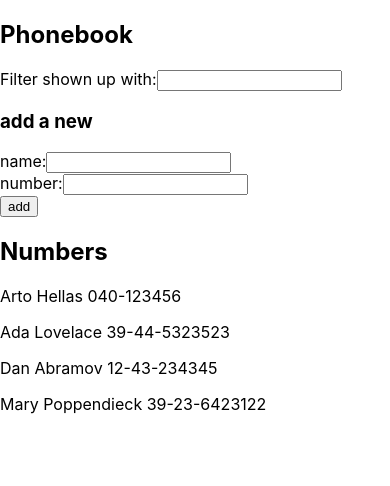
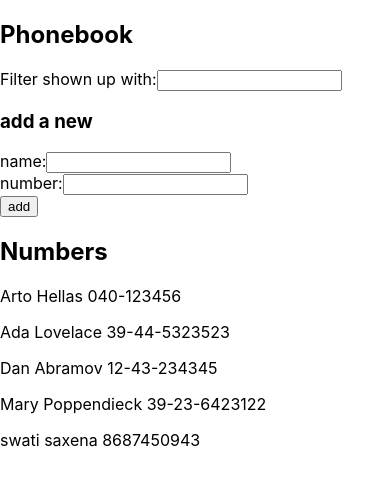
Before and after one commit to swati2904/FullStackOpen-exerciseSubmission, a React (Create React App) app in the folder Part-2/Exercise Submission/phonebook/: page / in a window 390 px wide. Shown: the top 486 px of the page. Built offline with nearby package versions, Linux system fonts and the light colour scheme; data requests are answered from the project's data file.

Commit message:
2.15: Phonebook step7

```diff
--- a/Part-2/Exercise Submission/phonebook/db.json
+++ b/Part-2/Exercise Submission/phonebook/db.json
@@ -1,5 +1,5 @@
 {
-  "persons":[
+  "persons": [
     {
       "name": "Arto Hellas",
       "number": "040-123456",
@@ -19,6 +19,11 @@
       "name": "Mary Poppendieck",
       "number": "39-23-6423122",
       "id": 4
+    },
+    {
+      "name": "swati saxena",
+      "number": "8687450943",
+      "id": 5
     }
   ]
 }
--- a/Part-2/Exercise Submission/phonebook/src/App.js
+++ b/Part-2/Exercise Submission/phonebook/src/App.js
@@ -1,5 +1,6 @@
 import React, { useState, useEffect } from "react";
 import axios from "axios";
+import personService from "./services/persons";
 
 const Person = ({ person }) => {
   const { name, number } = person;
@@ -71,15 +72,11 @@ const App = () => {
   const [number, setNumber] = useState("");
   const [searchValue, setSearchValue] = useState("");
 
-  const hook = () => {
-    console.log("effect");
-    axios.get("http://localhost:3001/persons").then((response) => {
-      console.log("promise fulfilled");
-      setPersons(response.data);
+  useEffect(() => {
+    personService.getAll().then((persons) => {
+      setPersons(persons);
     });
-  };
-
-  useEffect(hook, []);
+  }, []);
 
   const handleSubmit = (event) => {
     event.preventDefault();
@@ -91,10 +88,16 @@ const App = () => {
       alert(`${newName} is already added to phonebook`);
       return;
     } else {
-      previousStack.push({ name: newName, number: number });
-      setPersons(previousStack);
-      setNewName("");
-      setNumber("");
+      // previousStack.push({ name: newName, number: number });
+      // setPersons(previousStack);
+      // setNewName("");
+      // setNumber("");
+      personService.create({ name: newName, number: number }).then((person) => {
+        previousStack.push(person);
+        setPersons(previousStack);
+        setNewName("");
+        setNumber("");
+      });
     }
   };
 
--- a/Part-2/Exercise Submission/phonebook/src/index.js
+++ b/Part-2/Exercise Submission/phonebook/src/index.js
@@ -3,8 +3,9 @@ import ReactDOM from "react-dom";
 import "./index.css";
 import App from "./App";
 import axios from "axios";
+ReactDOM.render(<App />, document.getElementById("root"));
 
-axios.get("http://localhost:3001/persons").then((response) => {
-  const persons = response.data;
-  ReactDOM.render(<App />, document.getElementById("root"));
-});
+// axios.get("http://localhost:3001/persons").then((response) => {
+//   const persons = response.data;
+//   ReactDOM.render(<App />, document.getElementById("root"));
+// });
--- /dev/null
+++ b/Part-2/Exercise Submission/phonebook/src/services/persons.js
@@ -0,0 +1,19 @@
+import axios from "axios";
+const baseUrl = "http://localhost:3001/persons";
+
+const getAll = () => {
+  const request = axios.get(baseUrl);
+  return request.then((res) => res.data);
+};
+
+const create = (newobj) => {
+  const request = axios.post(baseUrl, newobj);
+  return request.then((response) => response.data);
+};
+
+const update = (id, newobj) => {
+  const request = axios.put(`${baseUrl}/${id}`, newobj);
+  return request.then((response) => response.data);
+};
+
+export default { getAll, create, update };
```
